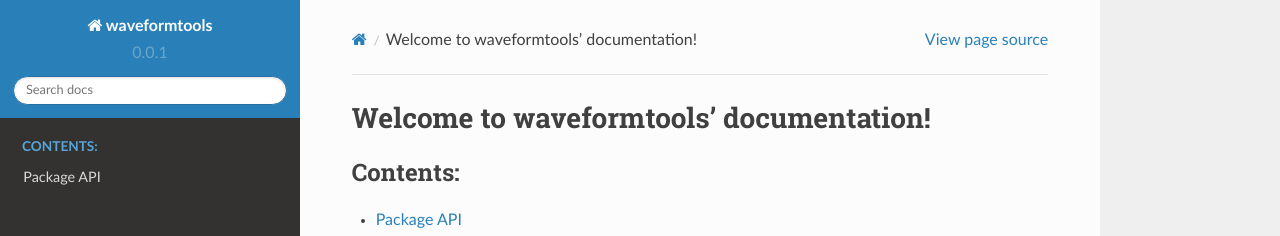
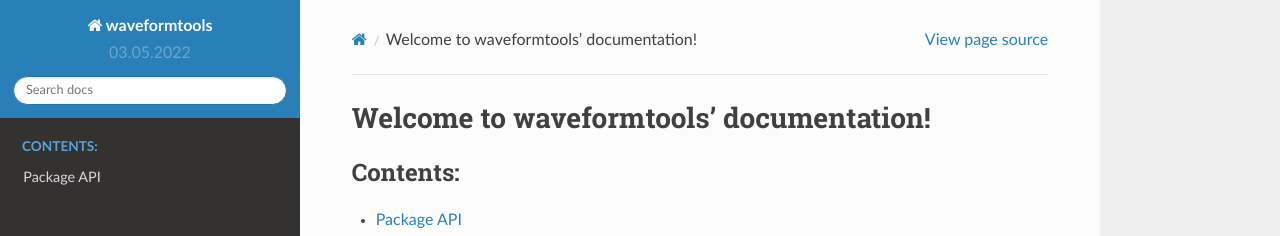
Before and after one commit to vaishakp/waveformtools, a Sphinx documentation site: the page built from docs/source/index.rst, in a window 1280 px wide. Shown: the top 236 px of the page. Built offline with Sphinx 7.4.7 and the Read the Docs theme 2.0.0, drawn with Linux system fonts in a browser that asks for light colours.

Commit message:
Update docs/source/conf.py

```diff
--- a/docs/source/conf.py
+++ b/docs/source/conf.py
@@ -19,7 +19,7 @@ from recommonmark.parser import CommonMarkParser
 
 # -- Project information -----------------------------------------------------
 
-from waveformtools import __version__ as waveformtools_version
+waveformtools_version = '03.05.2022'
 
 # -- Project information -----------------------------------------------------
 
```
